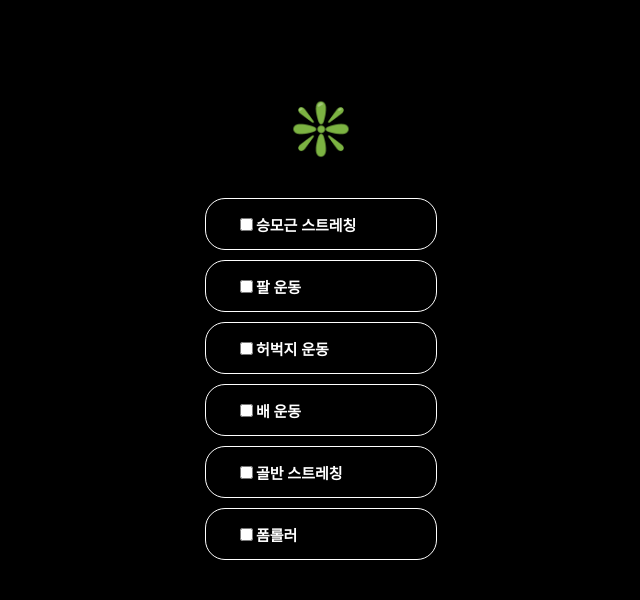
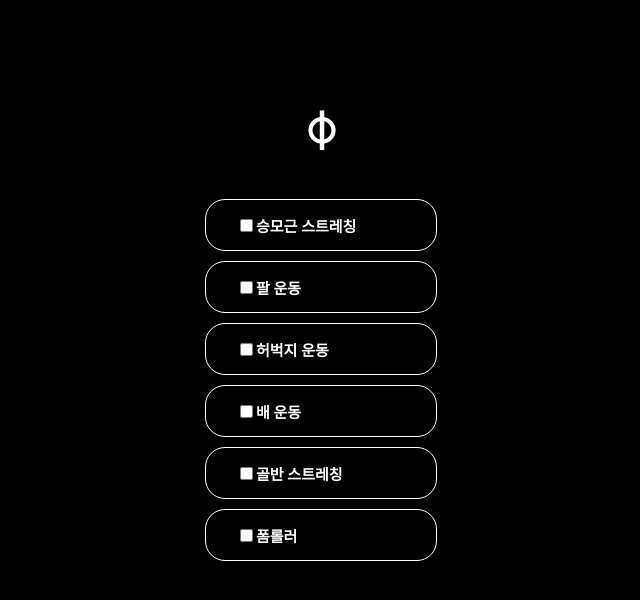
Before and after one commit to studyay/exercise, a plain HTML site: page index.html in a window 1280 px wide. Shown: the whole page, without its empty margins (319-959 px from the left). Drawn offline with Linux system fonts and the light colour scheme; a web font is replaced by a local one.

Commit message:
index.html

```diff
--- a/index.html
+++ b/index.html
@@ -67,7 +67,7 @@
 
 <body class="wfont">
     <div class="profile">
-        <h1 class="myName">❇️</h1>
+        <h1 class="myName">⏀</h1>
 
         <a target="_blank" href="https://www.youtube.com/watch?v=Ne2e0TwG5ww"><div style="display:inline;"><input type='checkbox'/>승모근 스트레칭</div></a>
         <a target="_blank" href="https://www.youtube.com/watch?v=l8KA8dgbUd0"><div style="display:inline;"><input type='checkbox'/>팔 운동</div></a>
```
